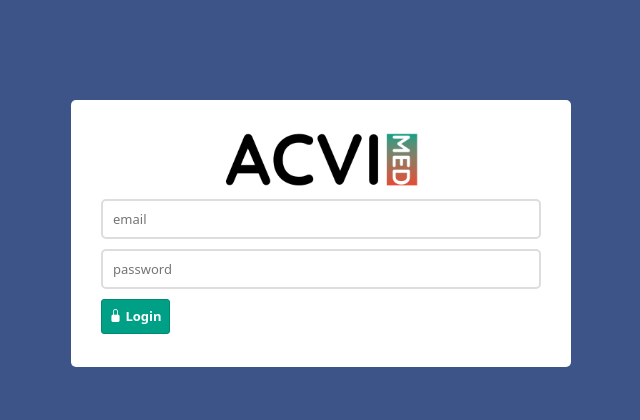
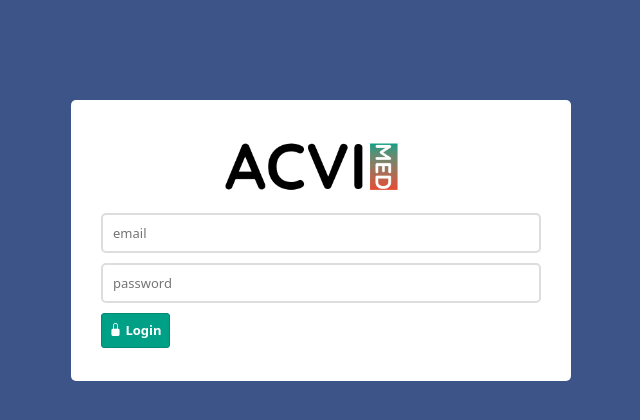
Before and after one commit to moritzstadler/acvi-med, a React (Create React App) app in the folder tool/web/: page / in a window 1280 px wide. Shown: the top 420 px of the page, without its empty margins (319-959 px from the left). Built offline with nearby package versions, Linux system fonts and the light colour scheme.

Commit message:
Update Authentication.css

```diff
--- a/tool/web/src/Authentication.css
+++ b/tool/web/src/Authentication.css
@@ -19,9 +19,11 @@
 }
 
 .loginLogo {
-	width: 200px;
+	width: 180px;
 	margin: auto;
 	margin-left: 120px;
+	margin-top: 10px;
+	margin-bottom: 10px;
 }
 
 input.large {
```
